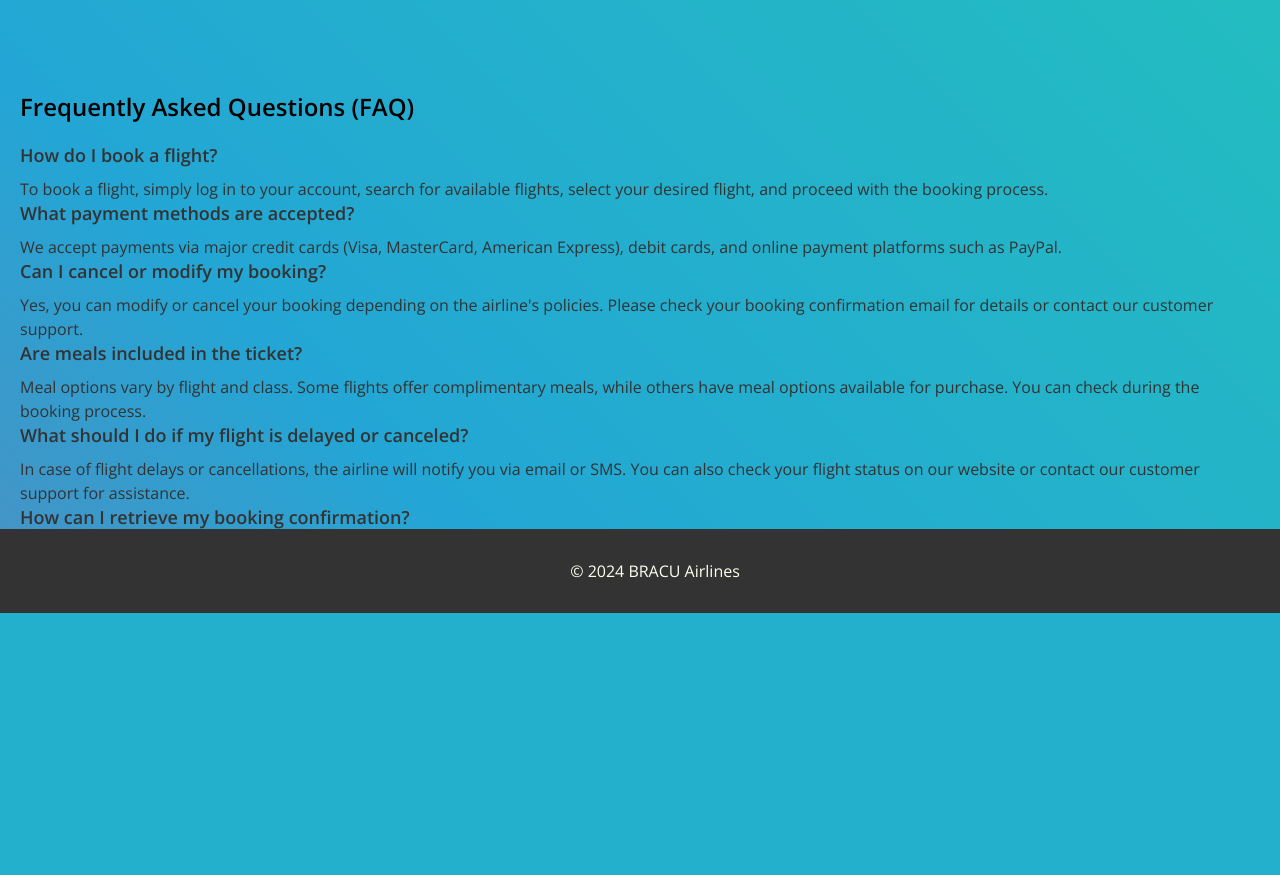
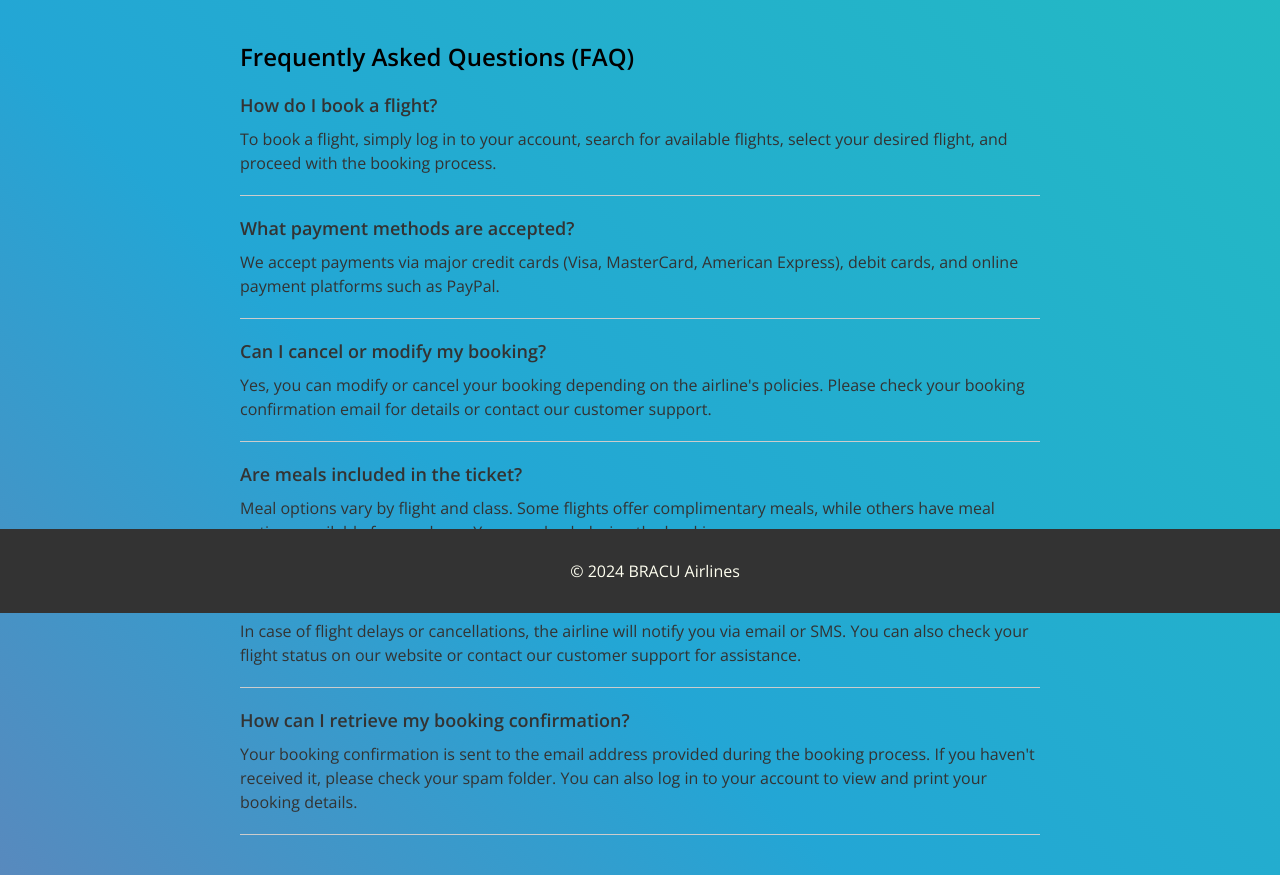
Before and after one commit to RashedFahim/Online-Flight-Reservation, a PHP site: page /faq.php in a window 1280 px wide. Shown: the part 187-1062 px from the top of the page. Before the commit the page ends 800 px from the top, so only its background shows below. Run offline with PHP 8.4, Linux system fonts and the light colour scheme; a user stored in the database is signed in.

Commit message:
Update faq.php

```diff
--- a/faq.php
+++ b/faq.php
@@ -137,6 +137,14 @@ if (!isset($_SESSION['username']) || empty($_SESSION['username'])) {
             text-align: left; /* Adjusted alignment */
             margin-top: 50px;
             padding: 20px;
+            max-width: 800px; /* Adjusted width */
+            margin: 0 auto; /* Centered horizontally */
+        }
+
+        .faq-item {
+            border-bottom: 1px solid #ccc; /* Added border between items */
+            padding-bottom: 20px; /* Added spacing */
+            margin-bottom: 20px; /* Added spacing */
         }
 
         .faq-question {
```
